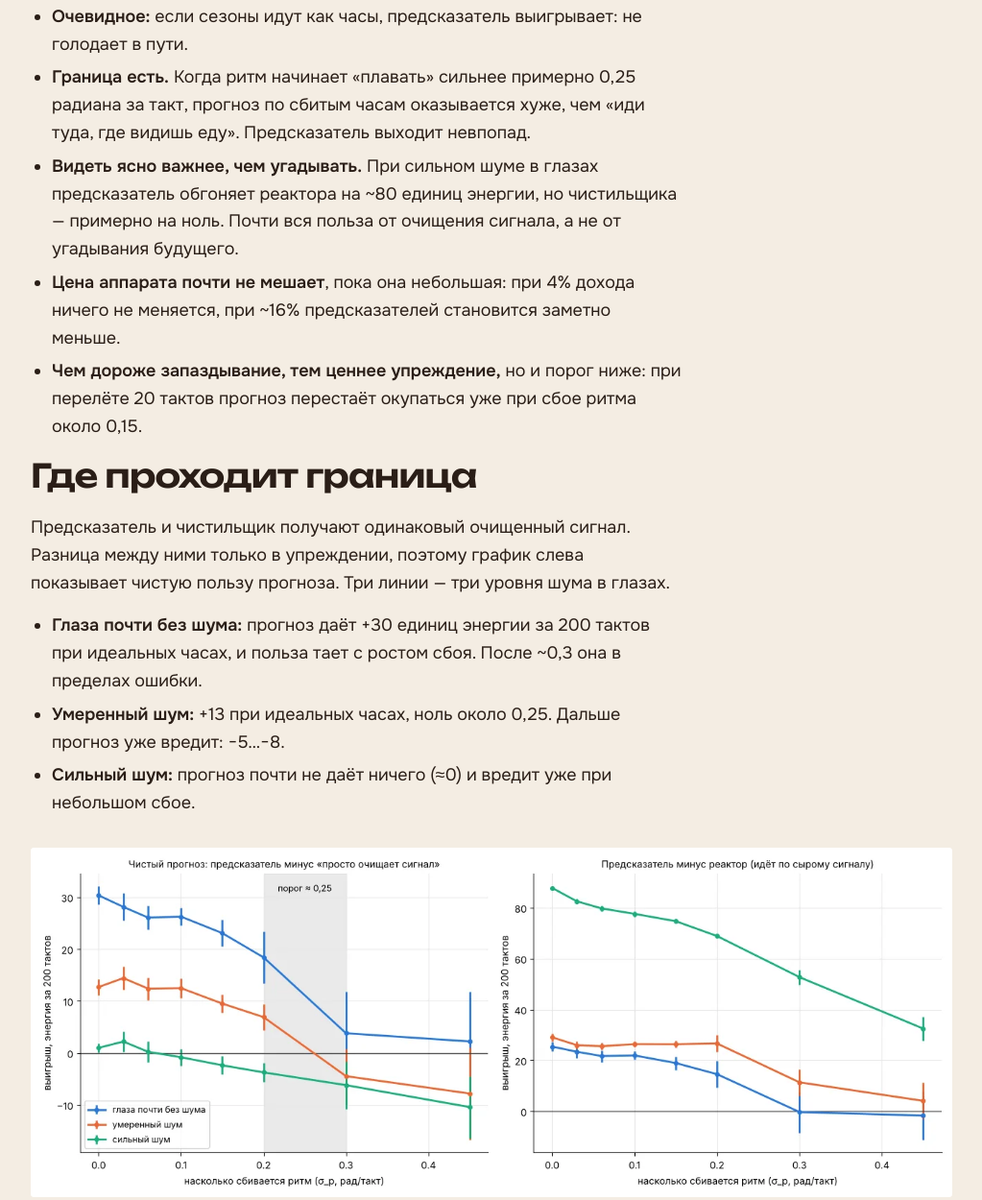
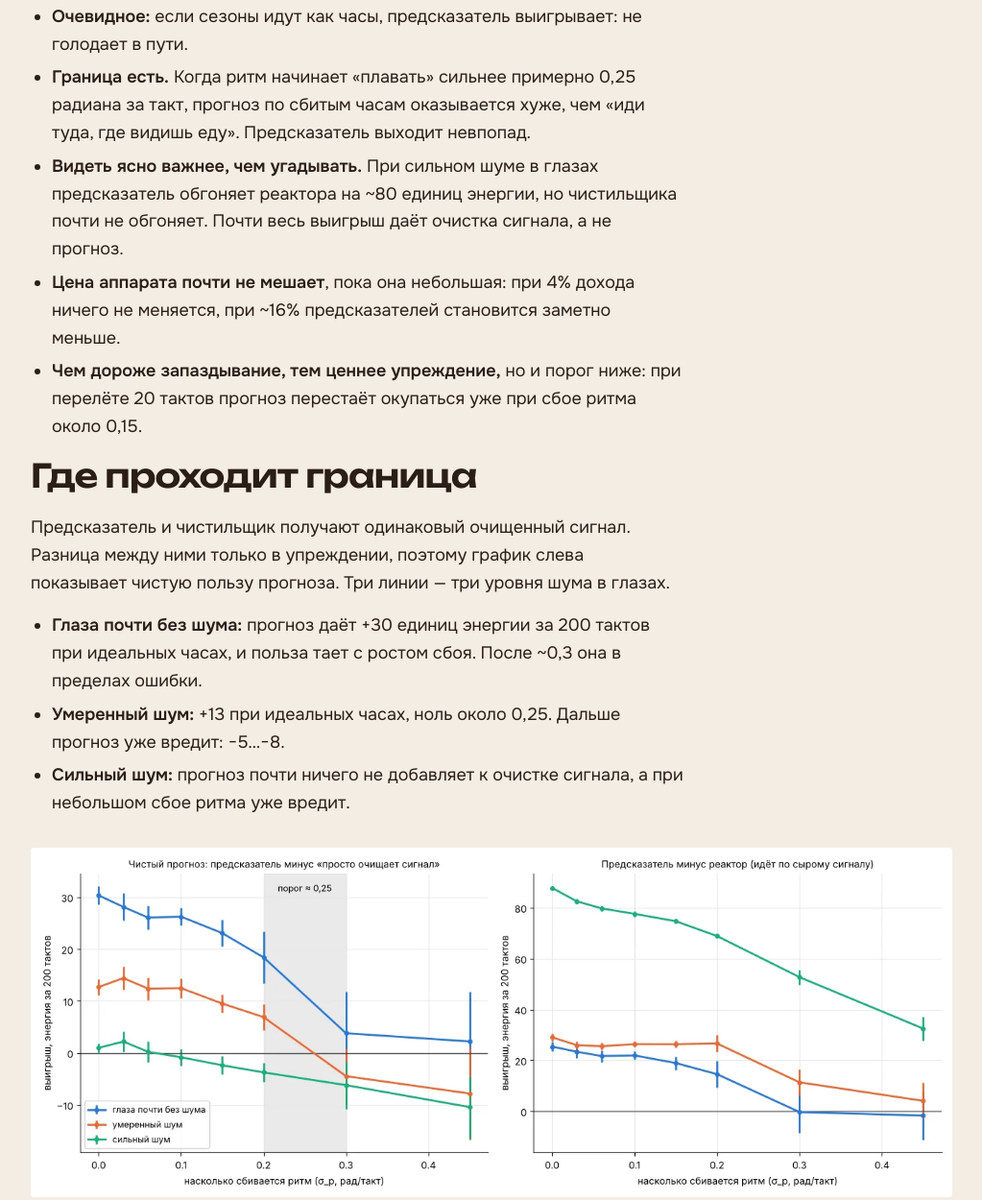
Before and after one commit to Madrussian/alexeymeshkov-ru, a plain HTML site: page lab/prediction/index.html in a window 1280 px wide. Shown: the part 1143-2393 px from the top of the page at 96% size, without its empty margins (88-1111 px from the left). Drawn offline with Linux system fonts and the light colour scheme; a web font is replaced by a local one.

Commit message:
Страница предсказания: перефразировал про чистильщика
Co-Authored-By: Claude Sonnet 5.5 <noreply@anthropic.com>
Claude-Session: https://claude.ai/code/session_01RwXX8v55AkxNf95uTn5Ah2

```diff
--- a/lab/prediction/index.html
+++ b/lab/prediction/index.html
@@ -58,7 +58,7 @@
       <ul>
         <li><b>Очевидное:</b> если сезоны идут как часы, предсказатель выигрывает: не голодает в пути.</li>
         <li><b>Граница есть.</b> Когда ритм начинает «плавать» сильнее примерно 0,25 радиана за такт, прогноз по сбитым часам оказывается хуже, чем «иди туда, где видишь еду». Предсказатель выходит невпопад.</li>
-        <li><b>Видеть ясно важнее, чем угадывать.</b> При сильном шуме в глазах предсказатель обгоняет реактора на ~80 единиц энергии, но чистильщика — примерно на ноль. Почти вся польза от очищения сигнала, а не от угадывания будущего.</li>
+        <li><b>Видеть ясно важнее, чем угадывать.</b> При сильном шуме в глазах предсказатель обгоняет реактора на ~80 единиц энергии, но чистильщика почти не обгоняет. Почти весь выигрыш даёт очистка сигнала, а не прогноз.</li>
         <li><b>Цена аппарата почти не мешает</b>, пока она небольшая: при 4% дохода ничего не меняется, при ~16% предсказателей становится заметно меньше.</li>
         <li><b>Чем дороже запаздывание, тем ценнее упреждение,</b> но и порог ниже: при перелёте 20 тактов прогноз перестаёт окупаться уже при сбое ритма около 0,15.</li>
       </ul>
@@ -70,14 +70,14 @@
       <ul>
         <li><b>Глаза почти без шума:</b> прогноз даёт +30 единиц энергии за 200 тактов при идеальных часах, и польза тает с ростом сбоя. После ~0,3 она в пределах ошибки.</li>
         <li><b>Умеренный шум:</b> +13 при идеальных часах, ноль около 0,25. Дальше прогноз уже вредит: −5…−8.</li>
-        <li><b>Сильный шум:</b> прогноз почти не даёт ничего (≈0) и вредит уже при небольшом сбое.</li>
+        <li><b>Сильный шум:</b> прогноз почти ничего не добавляет к очистке сигнала, а при небольшом сбое ритма уже вредит.</li>
       </ul>
     </div>
     <figure class="wide"><img src="/lab/prediction/img/foresight_vs_noise.webp" alt="Слева: выигрыш чистого прогноза по мере того, как ритм сбивается; справа: выигрыш предсказателя над реактором. Три уровня шума в глазах" loading="lazy" width="1320"><figcaption>По горизонтали — насколько сбивается ритм. Слева: что даёт именно упреждение. Справа: что даёт весь аппарат (очищение сигнала плюс упреждение) против реактора. Усы — ошибка по 8 запускам. 1024 прогона в сумме.</figcaption></figure>
 
     <div class="prose">
       <h2>Почему «ясно видеть» важнее</h2>
-      <p>Правый график. При сильном шуме реактор просто мечется: сигнал дёргает его то к одному пастбищу, то к другому, а каждый перегон стоит 10 дней без еды. Предсказатель выигрывает у него ~80 единиц. Но чистильщик, который ничего не предсказывает, а только перестал дёргаться, выигрывает почти столько же. Значит, основная польза «умного» аппарата здесь — не угадать будущее, а понять, что происходит сейчас.</p>
+      <p>Правый график. При сильном шуме реактор просто мечется: сигнал дёргает его то к одному пастбищу, то к другому, а каждый перегон стоит 10 дней без еды. Предсказатель выигрывает у него ~80 единиц. Но чистильщик, который ничего не предсказывает, а только перестал дёргаться, получает почти столько же. Значит, основная польза «умного» аппарата здесь — не угадать будущее, а понять, что происходит сейчас.</p>
       <p>Для ИИ это ставит неудобный вопрос. Когда мы хвалим модель за «предсказание», что именно мы измеряем: понимание закона или очистку шумного входа?</p>
     </div>
 
```
Also changed, not shown: src/content/ru/prediction.html (+3 -3 lines).
